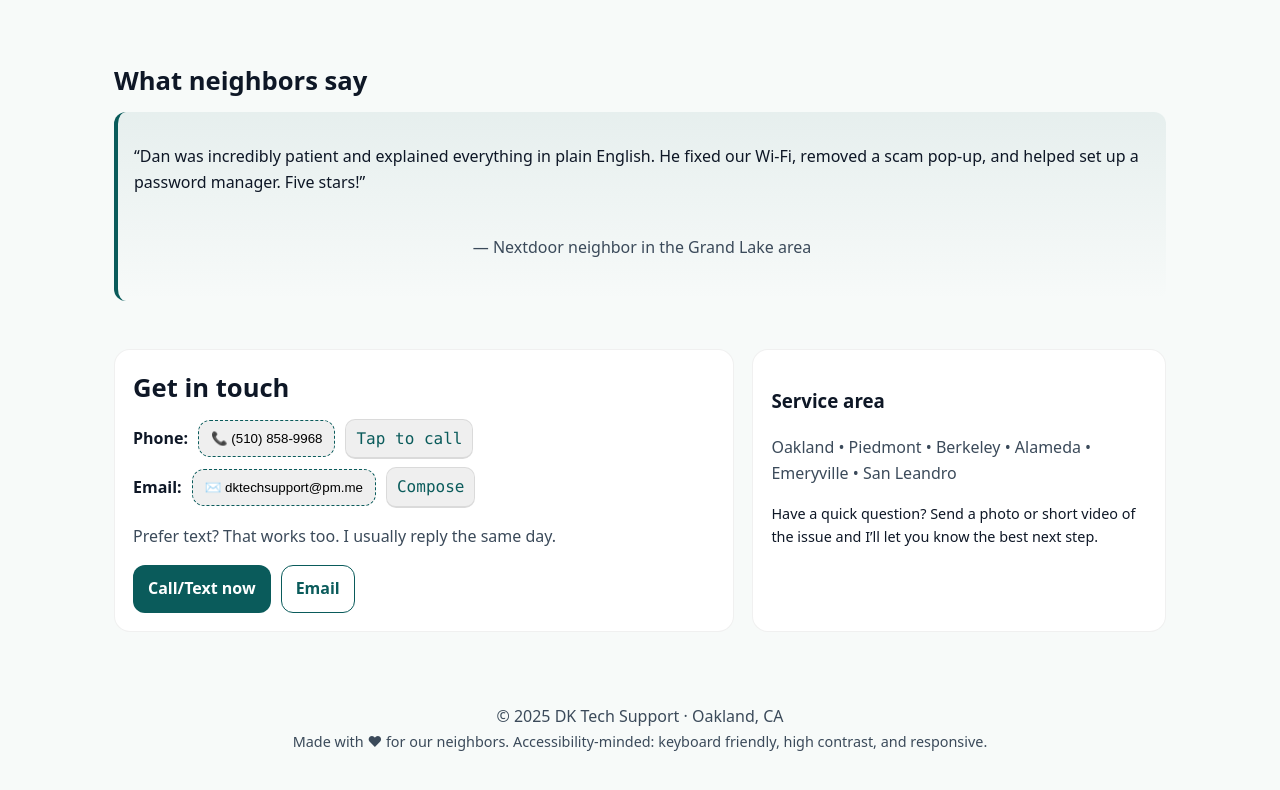
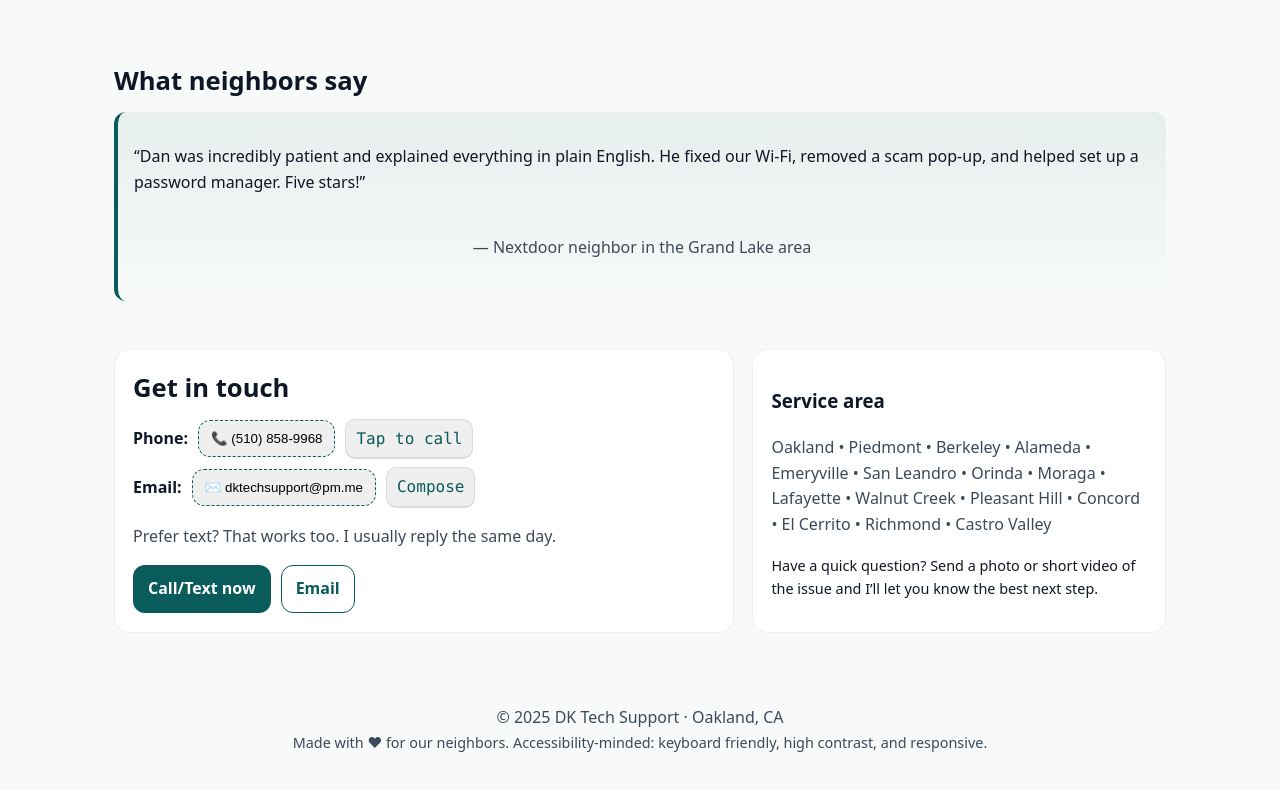
Before and after one commit to dkrxhn/dktechsupport-site, a plain HTML site: page index.html in a window 1280 px wide. Shown: the part 1263-2053 px from the top of the page. Drawn offline with Linux system fonts and the light colour scheme.

Commit message:
Update index.html
expanded service area

```diff
--- a/index.html
+++ b/index.html
@@ -183,7 +183,7 @@
       </div>
       <aside class="panel" aria-label="Service area">
         <h3>Service area</h3>
-        <p class="muted">Oakland • Piedmont • Berkeley • Alameda • Emeryville • San Leandro</p>
+        <p class="muted">Oakland • Piedmont • Berkeley • Alameda • Emeryville • San Leandro • Orinda • Moraga • Lafayette • Walnut Creek • Pleasant Hill • Concord • El Cerrito • Richmond • Castro Valley</p>
         <p class="small">Have a quick question? Send a photo or short video of the issue and I’ll let you know the best next step.</p>
       </aside>
     </section>
```
